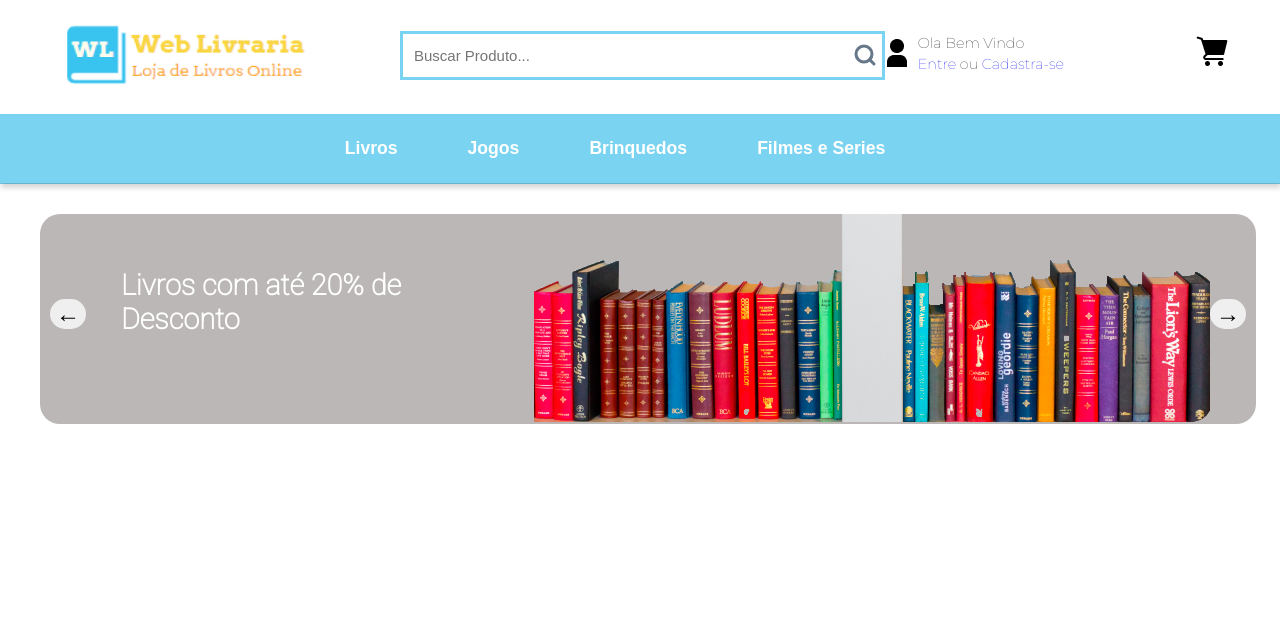
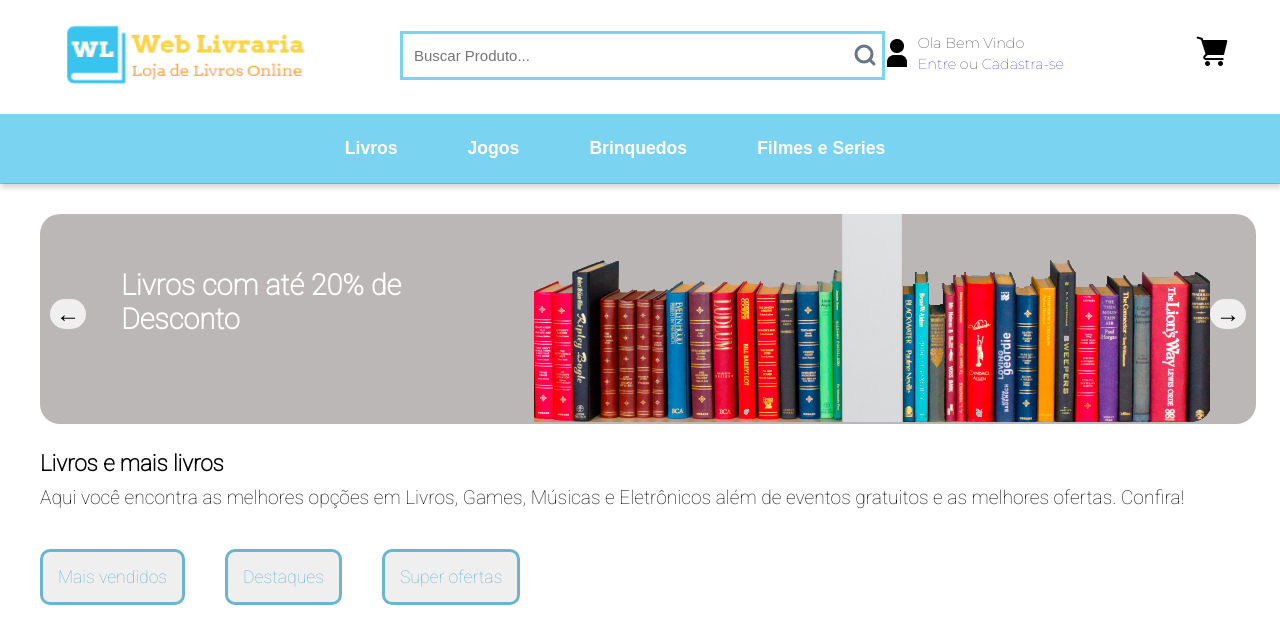
Before and after one commit to DanielZanad/webLivraria, a Vue app in the folder frontend/web-livraria/: page / in a window 1280 px wide. Shown: the top 644 px of the page. Built offline with nearby package versions, Linux system fonts and the light colour scheme.

Commit message:
Adicionanando parte de filtros de desconto

```diff
--- /dev/null
+++ b/frontend/web-livraria/src/components/DiscountsFilter.vue
@@ -0,0 +1,51 @@
+<template>
+  <div id="discount-filters">
+    <div id="discount-filters-msg">
+      <h3>Livros e mais livros</h3>
+      <p>
+        Aqui você encontra as melhores opções em Livros, Games, Músicas e
+        Eletrônicos além de eventos gratuitos e as melhores ofertas. Confira!
+      </p>
+    </div>
+    <div id="discount-filters-btn">
+      <button class="button-filter">Mais vendidos</button>
+      <button class="button-filter">Destaques</button>
+      <button class="button-filter">Super ofertas</button>
+    </div>
+  </div>
+</template>
+
+<script>
+export default {};
+</script>
+
+<style scoped>
+div#discount-filters-msg {
+  font-family: "Roboto", sans-serif;
+  margin-left: 40px;
+  font-size: 1.2em;
+}
+div#discount-filters-msg > h3 {
+  font-style: normal;
+  font-weight: bolder;
+  line-height: 35px;
+  margin-bottom: 5px;
+}
+div#discount-filters-btn{
+    margin: 40px 40px 40px 0px;
+}
+.button-filter{
+    font-family: "Roboto", sans-serif;
+    margin-left: 40px;
+    padding: 15px;
+    font-size: 1.1em;
+    color: #6ab6cf;
+    border: solid;
+    border-radius: 10px;
+    cursor: pointer;
+}
+.button-filter:focus{
+    background-color: #7ad3f0;
+    color: white;
+}
+</style>
--- a/frontend/web-livraria/src/views/Home.vue
+++ b/frontend/web-livraria/src/views/Home.vue
@@ -3,6 +3,7 @@
     <Header />
     <NavBar />
     <Discount />
+    <DiscountFilter />
   </div>
 </template>
 
@@ -11,9 +12,10 @@
 import Header from "@/components/Header.vue";
 import NavBar from "@/components/Nav.vue";
 import Discount from '@/components/Discounts.vue';
+import DiscountFilter from '@/components/DiscountsFilter.vue'
 
 export default {
   name: "Home",
-  components: { Header, NavBar, Discount },
+  components: { Header, NavBar, Discount, DiscountFilter },
 };
 </script>
```
Also changed, not shown: frontend/web-livraria/src/components/CardProduct.vue (added, +13 -0 lines).
